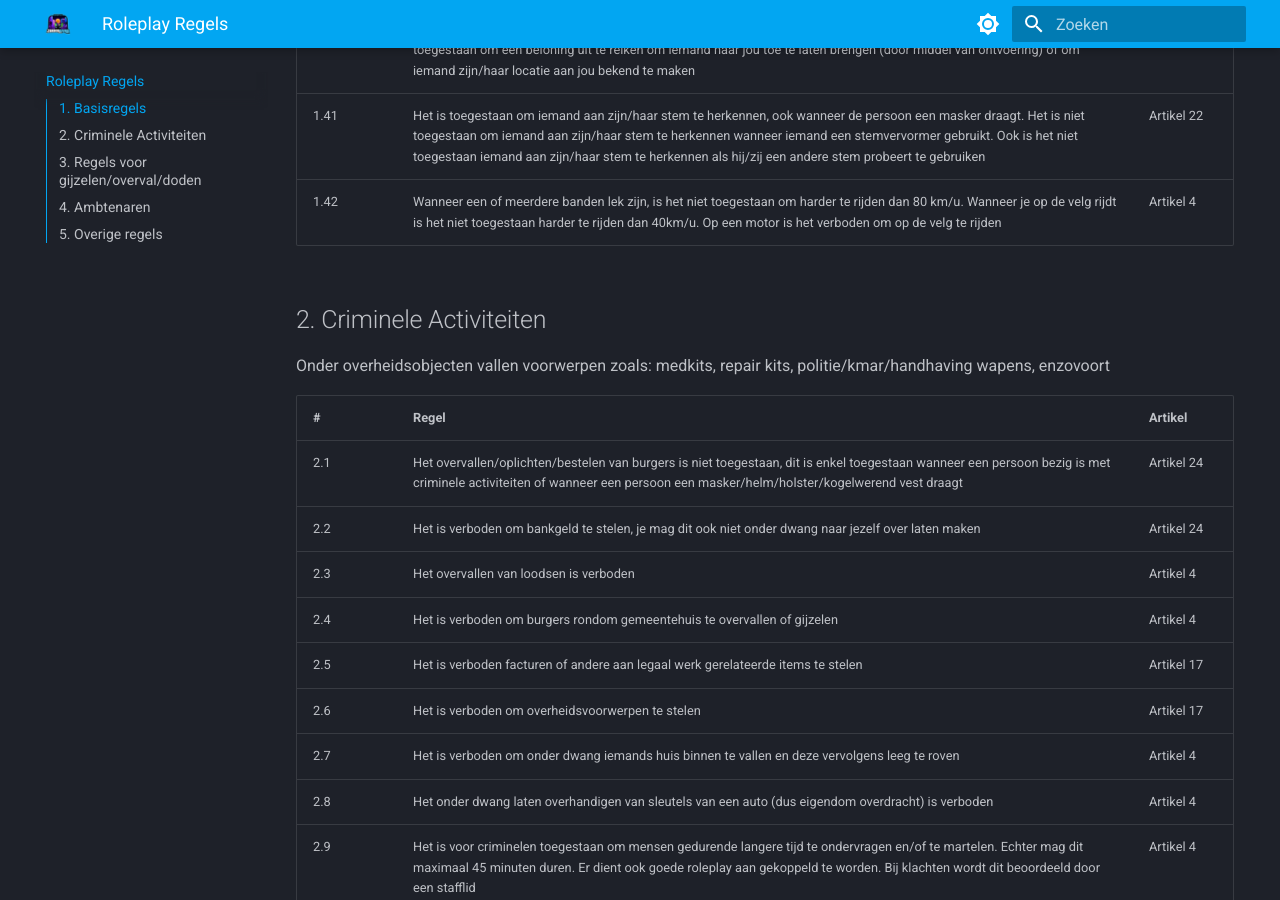
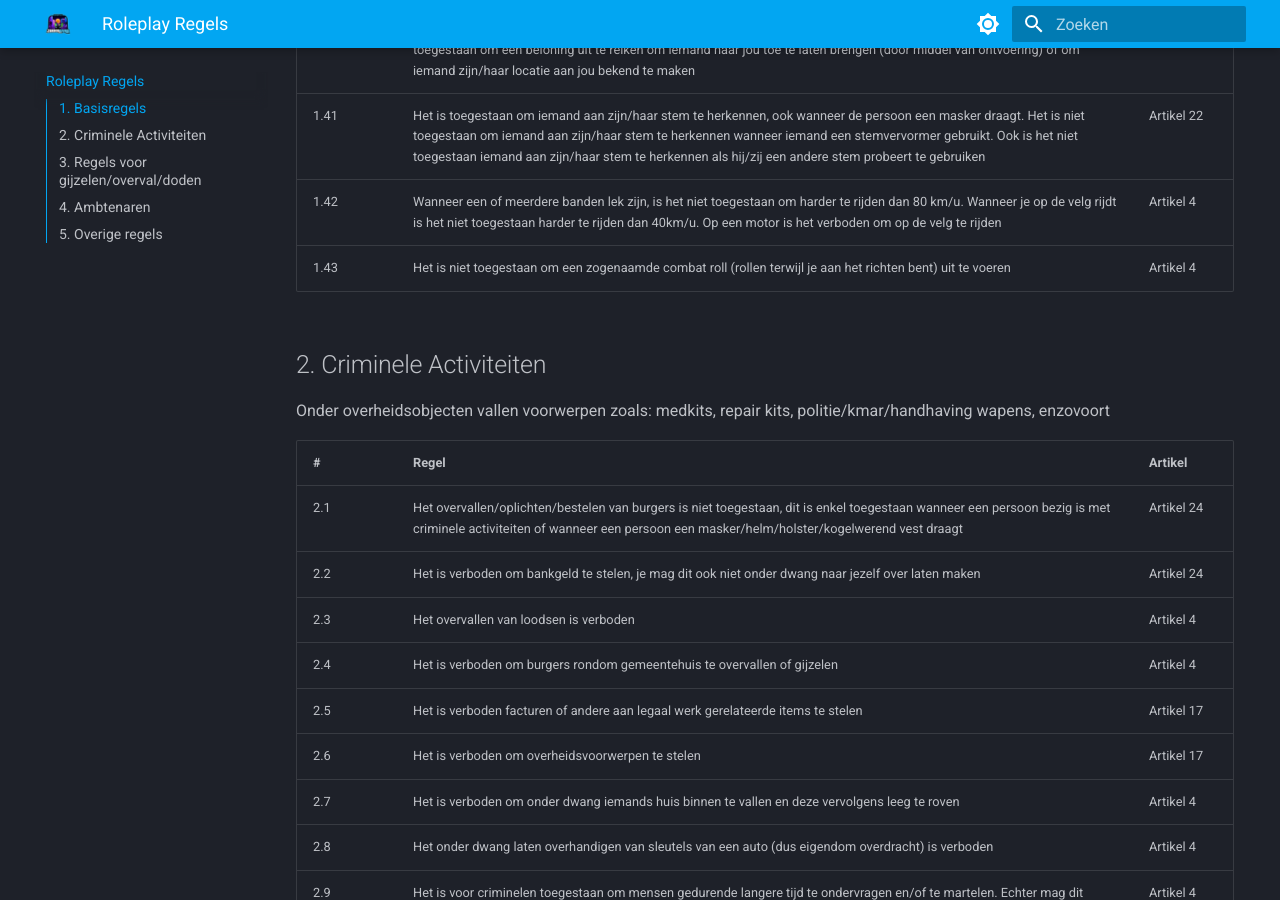
Before and after one commit to ZuiderStad-RP/regels, an MkDocs documentation site: the page built from docs/roleplay.md, in a window 1280 px wide and 900 px high, scrolled down 2607 px. Built offline with MkDocs 1.6.1 and Material for MkDocs 9.7.7, drawn with Linux system fonts in a browser that asks for light colours; some of the changed text lies outside the part shown.

Commit message:
Update roleplay.md

```diff
--- a/docs/roleplay.md
+++ b/docs/roleplay.md
@@ -46,6 +46,7 @@
  <tr><td>1.40</td><td>Het is verboden om een bounty te zetten op iemand met de intentie om die persoon om te laten leggen. Het is wel toegestaan om een beloning uit te reiken om iemand naar jou toe te laten brengen (door middel van ontvoering) of om iemand zijn/haar locatie aan jou bekend te maken</td><td>Artikel 29</td></tr>
  <tr><td>1.41</td><td>Het is toegestaan om iemand aan zijn/haar stem te herkennen, ook wanneer de persoon een masker draagt. Het is niet toegestaan om iemand aan zijn/haar stem te herkennen wanneer iemand een stemvervormer gebruikt. Ook is het niet toegestaan iemand aan zijn/haar stem te herkennen als hij/zij een andere stem probeert te gebruiken</td><td>Artikel 22</td></tr>
  <tr><td>1.42</td><td>Wanneer een of meerdere banden lek zijn, is het niet toegestaan om harder te rijden dan 80 km/u. Wanneer je op de velg rijdt is het niet toegestaan harder te rijden dan 40km/u. Op een motor is het verboden om op de velg te rijden</td><td>Artikel 4</td></tr>
+ <tr><td>1.43</td><td>Het is niet toegestaan om een zogenaamde combat roll (rollen terwijl je aan het richten bent) uit te voeren</td><td>Artikel 4</td></tr>
 </tbody></table>
 
 ## 2. Criminele Activiteiten
```
Also changed, not shown: other parts of docs/roleplay.md (+1 -2 lines).
